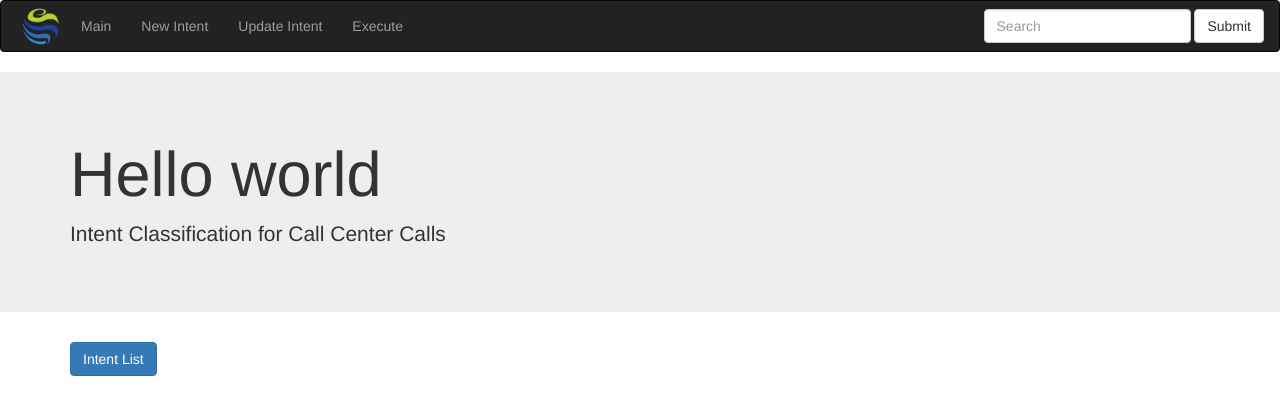
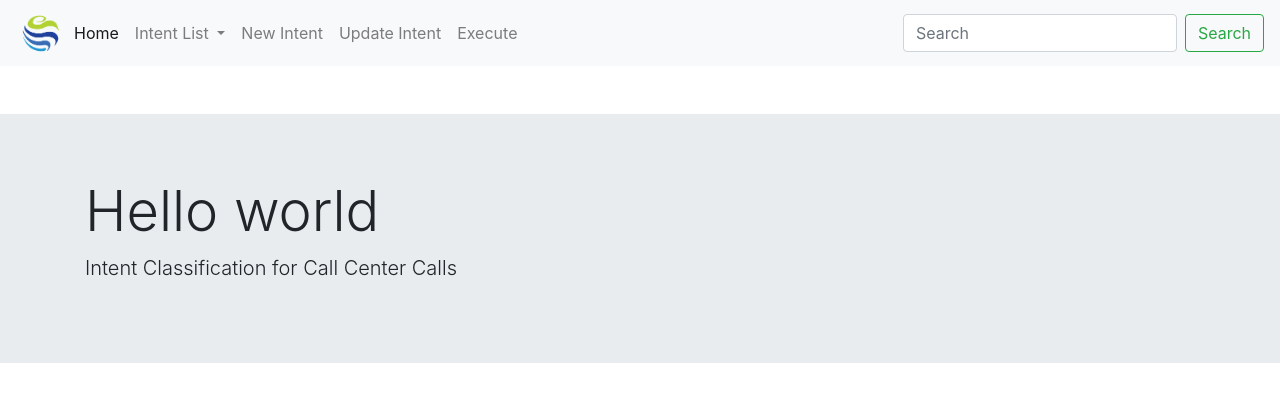
Before and after one commit to hpanushan/Tigo_Call_Center_Voice_Intent_Matching, a Flask app: page / in a window 1280 px wide. Shown: the top 415 px of the page. Run offline with Flask 2, Linux system fonts and the light colour scheme; some libraries are stand-ins or nearby versions.

Commit message:
Solved the dropdown list failure

```diff
--- a/App.py
+++ b/App.py
@@ -14,15 +14,24 @@ def main():
 
 @app.route('/update')
 def update():
-    return render_template('update.html')
+    #db_obj = MySQL_Intents_Keywords('146.148.85.146','root','Omnibis.1234','speech')
+    #intent_names = db_obj.get_table_names()
+    intent_names = ['add','adada','dadd']
+    return render_template('update.html',intents=intent_names)
 
 @app.route('/new')
 def new():
-    return render_template('new.html')
+    #db_obj = MySQL_Intents_Keywords('146.148.85.146','root','Omnibis.1234','speech')
+    #intent_names = db_obj.get_table_names()
+    intent_names = ['add','adada','dadd']
+    return render_template('new.html',intents=intent_names)
 
 @app.route('/execute')
 def execute():
-    return render_template('execute.html')
+    #db_obj = MySQL_Intents_Keywords('146.148.85.146','root','Omnibis.1234','speech')
+    #intent_names = db_obj.get_table_names()
+    intent_names = ['add','adada','dadd']
+    return render_template('execute.html',intents=intent_names)
 
 @app.route('/new_submit', methods=['POST'])
 def new_submit():
--- a/templates/index.html
+++ b/templates/index.html
@@ -7,35 +7,55 @@
     <link rel="icon" type="image/x-icon" href="favicon.ico">
     <meta name="viewport" content="width=device-width, initial-scale=1, shrink-to-fit=no">
 
-    <link rel="stylesheet" href="https://maxcdn.bootstrapcdn.com/bootstrap/3.4.0/css/bootstrap.min.css">
-    <script src="https://cdnjs.cloudflare.com/ajax/libs/popper.js/1.11.0/umd/popper.min.js"></script>
-    <script src="https://ajax.googleapis.com/ajax/libs/jquery/3.4.1/jquery.min.js"></script>
-    <script src="https://maxcdn.bootstrapcdn.com/bootstrap/3.4.0/js/bootstrap.min.js"></script>
+    <link rel="stylesheet" href="https://maxcdn.bootstrapcdn.com/bootstrap/4.0.0/css/bootstrap.min.css" integrity="sha384-Gn5384xqQ1aoWXA+058RXPxPg6fy4IWvTNh0E263XmFcJlSAwiGgFAW/dAiS6JXm" crossorigin="anonymous">
+
 
 
 </head>
 
 <body>
 
-    <nav class="navbar navbar-inverse">
-        <div class="container-fluid">
-            <div class="navbar-header">
-                <a href="/" class="pull-left"><img src="{{url_for('static', filename='logo.png')}}" style="width:50px;height:50px;"></a>
-            </div>
-            <ul class="nav navbar-nav">
-                <li><a href="/">Main</a></li>
-                <li><a href="/new">New Intent</a></li>
-                <li><a href="/update">Update Intent</a></li>
-                <li><a href="/execute">Execute</a></li>
-            </ul>
-            <form class="navbar-form navbar-right" action="/action_page.php">
-                <div class="form-group">
-                    <input type="text" class="form-control" placeholder="Search">
+    <nav class="navbar navbar-expand-lg navbar-light bg-light">
+        <a href="/" class="pull-left"><img src="{{url_for('static', filename='logo.png')}}" style="width:50px;height:50px;"></a>
+        <button class="navbar-toggler" type="button" data-toggle="collapse" data-target="#navbarSupportedContent" aria-controls="navbarSupportedContent" aria-expanded="false" aria-label="Toggle navigation">
+          <span class="navbar-toggler-icon"></span>
+        </button>
+
+        <div class="collapse navbar-collapse" id="navbarSupportedContent">
+          <ul class="navbar-nav mr-auto">
+            <li class="nav-item active">
+              <a class="nav-link" href="/">Home <span class="sr-only">(current)</span></a>
+            </li>
+            <li class="nav-item dropdown">
+                <a class="nav-link dropdown-toggle" href="#" id="navbarDropdown" role="button" data-toggle="dropdown" aria-haspopup="true" aria-expanded="false">
+                  Intent List
+                </a>
+                <div class="dropdown-menu" aria-labelledby="navbarDropdown">
+                    {% for intent in intents%}
+                        <a class="dropdown-item" href="/update">{{ intent }}</a>
+                    {% endfor %}
+                    <div class="dropdown-divider"></div>
+                    <a class="dropdown-item" href="/new">New Intent</a>
                 </div>
-                <button type="submit" class="btn btn-default">Submit</button>
-            </form>
+            </li>
+            <li class="nav-item">
+              <a class="nav-link" href="/new">New Intent</a>
+            </li>
+            <li class="nav-item">
+                <a class="nav-link" href="/update">Update Intent</a>
+              </li>
+            <li class="nav-item">
+                <a class="nav-link" href="/execute">Execute</a>
+            </li>
+          </ul>
+          <form class="form-inline my-2 my-lg-0">
+            <input class="form-control mr-sm-2" type="search" placeholder="Search" aria-label="Search">
+            <button class="btn btn-outline-success my-2 my-sm-0" type="submit">Search</button>
+          </form>
         </div>
-    </nav>
+      </nav>
+
+    <p style="margin-left: 2.5em;padding: 0 7em 2em 0;border-width: 0px; border-style:solid;"></p>
 
     <div class="jumbotron jumbotron-fluid">
         <div class="container">
@@ -44,24 +64,9 @@
         </div>
     </div>
 
-    <div class="container">
-        <div class="row">
-            <div class="col-md-4">
-                <!-- Example single danger button -->
-                <div class="btn-group">
-                    <button type="button" class="btn btn-primary dropdown-toggle dropdown-toggle-split" data-toggle="dropdown" aria-haspopup="true" aria-expanded="false">
-                        Intent List
-                    </button>
-                    <div class="dropdown-menu">
-                        {% for intent in intents %}
-                        <a class="dropdown-item" href="#">{{ intent }}</a>
-                        {% endfor %}
-                    </div>
-                </div>
-            </div>
-        </div>
-    </div>
-
+    <script src="https://code.jquery.com/jquery-3.2.1.slim.min.js" integrity="sha384-KJ3o2DKtIkvYIK3UENzmM7KCkRr/rE9/Qpg6aAZGJwFDMVNA/GpGFF93hXpG5KkN" crossorigin="anonymous"></script>
+    <script src="https://cdnjs.cloudflare.com/ajax/libs/popper.js/1.12.9/umd/popper.min.js" integrity="sha384-ApNbgh9B+Y1QKtv3Rn7W3mgPxhU9K/ScQsAP7hUibX39j7fakFPskvXusvfa0b4Q" crossorigin="anonymous"></script>
+    <script src="https://maxcdn.bootstrapcdn.com/bootstrap/4.0.0/js/bootstrap.min.js" integrity="sha384-JZR6Spejh4U02d8jOt6vLEHfe/JQGiRRSQQxSfFWpi1MquVdAyjUar5+76PVCmYl" crossorigin="anonymous"></script>
 
 
 </body>
```
Also changed, not shown: templates/execute.html (+42 -20 lines), templates/new.html (+40 -20 lines), templates/update.html (+40 -21 lines).
